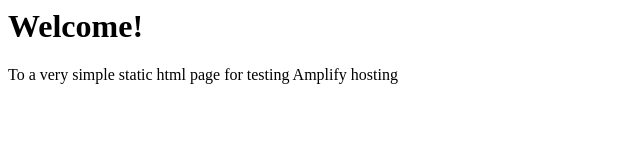
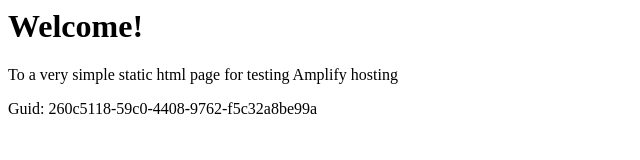
Before and after one commit to aws-aemilia-cmh/Github-PR-Commit-Integration-Test-DoNotTouch-v1-preprod-us-east-2, a website: page src/index.html in a window 1280 px wide. Shown: the whole page, without its empty margins (0-640 px from the left). Drawn offline with Linux system fonts and the light colour scheme.

Commit message:
commit from integ tests

```diff
--- a/src/index.html
+++ b/src/index.html
@@ -1,3 +1,5 @@
+
+
 <html lang="en">
 
 <head>
@@ -10,6 +12,6 @@
 <body>
     <h1>Welcome!</h1>
     <p>To a very simple static html page for testing Amplify hosting</p>
-</body>
+    <p>Guid: 260c5118-59c0-4408-9762-f5c32a8be99a</p></body>
 
 </html>
```
